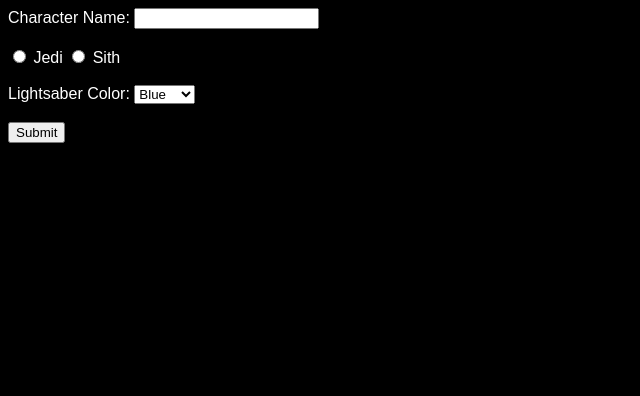
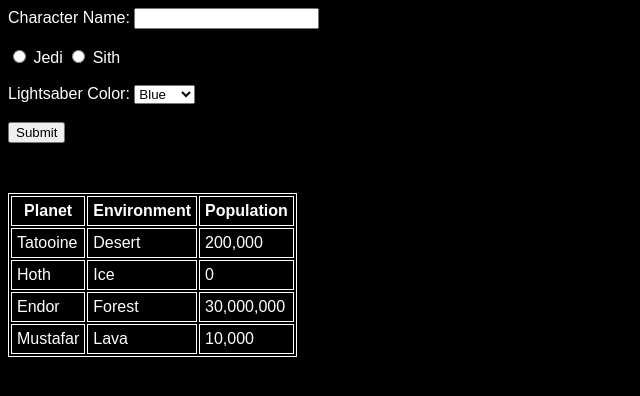
Before and after one commit to AlpineAce27/wb-assess-2, a website: page src/index.html in a window 1280 px wide. Shown: the whole page, without its empty margins (0-640 px from the left). Drawn offline with Linux system fonts and the light colour scheme.

Commit message:
Html and CSS completed

```diff
--- a/src/index.html
+++ b/src/index.html
@@ -34,5 +34,32 @@
       <input type="submit">
     </form>
 
+    <table>
+      <tr>
+        <th>Planet</th>
+        <th>Environment</th>
+        <th>Population</th>
+      </tr>
+      <tr>
+        <td>Tatooine</td>
+        <td>Desert</td>
+        <td>200,000</td>
+      </tr>
+      <tr>
+        <td>Hoth</td>
+        <td>Ice</td>
+        <td>0</td>
+      </tr>
+      <tr>
+        <td>Endor</td>
+        <td>Forest</td>
+        <td>30,000,000</td>
+      </tr>
+      <tr>
+        <td>Mustafar</td>
+        <td>Lava</td>
+        <td>10,000</td>
+      </tr>
+    </table>
   </body>
 </html>
--- a/src/styles.css
+++ b/src/styles.css
@@ -3,3 +3,19 @@
     color : white;
     font-family: sans-serif;
 }
+
+table{
+    border: 1px, solid, white;
+    margin-top: 50px;
+}
+
+td{
+    border : 1px, solid, white;
+    padding : 5px;
+
+}
+th{
+    border : 1px, solid, white;
+    padding : 5px;
+
+}
```
